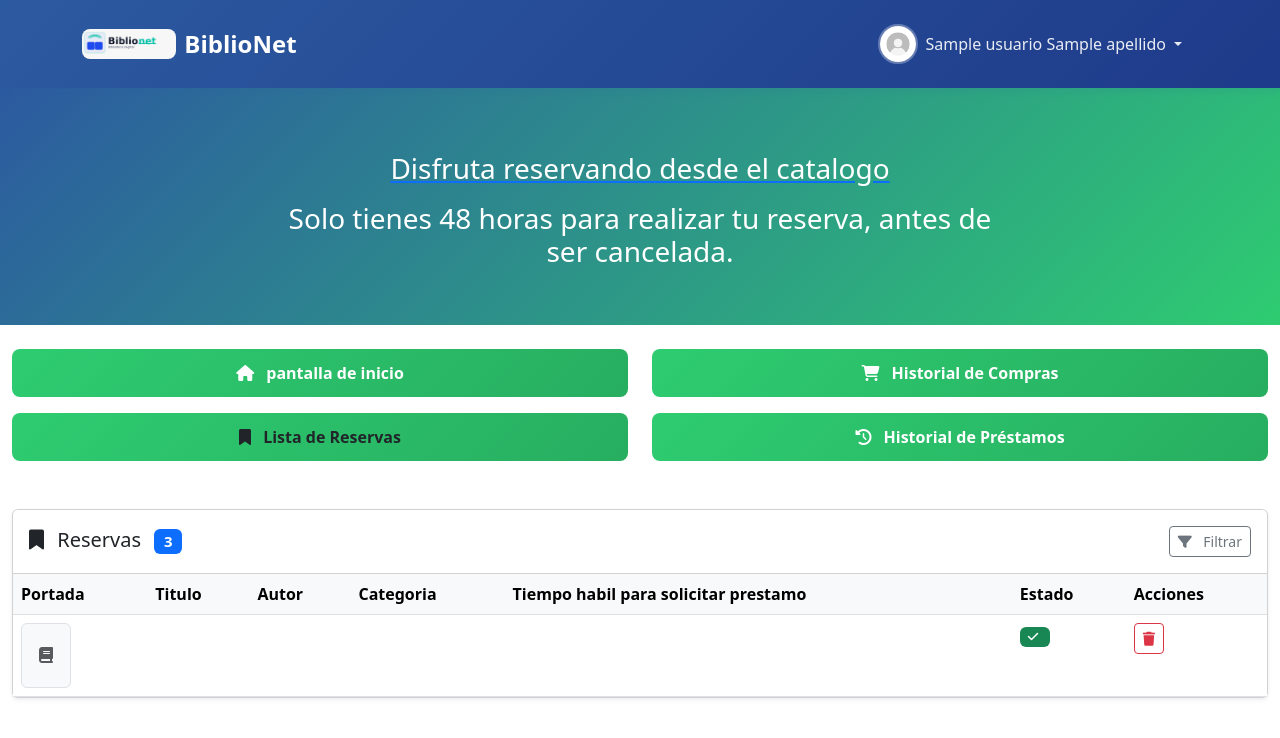
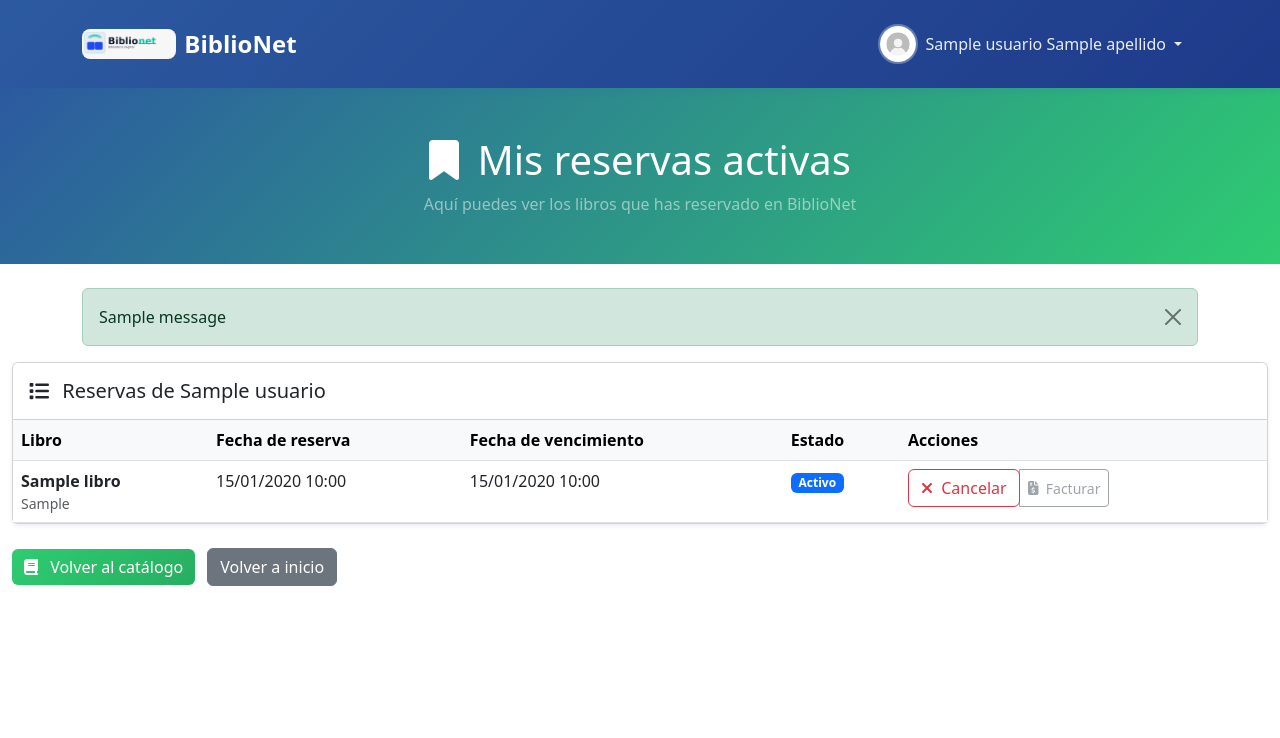
Before and after one commit to CMichell21/Proyecto_BiblioNet, a Django app: template biblio/templates/clientes/lista_reservas_clientes.html in a window 1280 px wide. Shown: the top 738 px of the page. Run offline with Django 5.2, Linux system fonts and the light colour scheme; tables that the repository leaves empty hold one stand-in row (values such as "Sample post"); the template is opened without the code that fills it: values that come from a table or form of the project are taken from there, most other values are stand-ins (such as "Sample title", 1, 10 or a date in 2020); one stand-in notice (Sample message) is shown; lists and menus that the app fills with data are empty.

Commit message:
feat: actualizar templates de clientes, catalogo y reservas, y del administrador el templates de inventario

```diff
--- a/biblio/templates/clientes/lista_reservas_clientes.html
+++ b/biblio/templates/clientes/lista_reservas_clientes.html
@@ -1,21 +1,20 @@
 {% load static %}
 <!DOCTYPE html>
-<html lang="en">
+<html lang="es">
 <head>
     <meta charset="UTF-8">
     <meta name="viewport" content="width=device-width, initial-scale=1.0">
-    <title>Pantalla Inicio Cliente</title>
+    <title>Mis Reservas - BiblioNet</title>
     <link href="https://cdn.jsdelivr.net/npm/bootstrap@5.3.0/dist/css/bootstrap.min.css" rel="stylesheet">
+    <link rel="stylesheet" href="{% static 'css/pantalla_inicio_cliente.css' %}">
+    <link rel="stylesheet" href="{% static 'css/lista_reservas_cliente.css' %}">
     <link rel="stylesheet" href="https://cdnjs.cloudflare.com/ajax/libs/font-awesome/6.4.0/css/all.min.css">
-    <link rel="stylesheet" href="{% static 'css/lista_reservas_cliente.css' %}">
-
 </head>
-
 <body>
     <!-- Navbar -->
     <nav class="navbar navbar-expand-lg navbar-dark navbar-custom">
         <div class="container">
-            <a class="navbar-brand d-flex align-items-center" >
+            <a class="navbar-brand d-flex align-items-center">
                 <img src="{% static 'imagenes/logo.jpg' %}" alt="Logo BiblioNet" class="me-2 brand-logo">
                 <span class="brand-text">BiblioNet</span>
             </a>
@@ -24,7 +23,7 @@
                 <div class="nav-item dropdown">
                     <a class="nav-link dropdown-toggle d-flex align-items-center nav-link-custom" href="#" role="button" data-bs-toggle="dropdown" aria-expanded="false">
                         <img src="{% static 'imagenes/foto_perfil.jpeg' %}" alt="Usuario" class="rounded-circle me-2 user-avatar">
-                        <span class="user-name">{{usuario.nombre}} {{usuario.apellido}}</span>
+                        <span class="user-name">{{ usuario.nombre }} {{ usuario.apellido }}</span>
                     </a>
                     <ul class="dropdown-menu dropdown-menu-end">
                         <li><a class="dropdown-item" href="#"><i class="fas fa-user-edit me-2"></i>Mi Perfil</a></li>
@@ -37,20 +36,19 @@
         </div>
     </nav>
 
+    <!-- Header -->
     <header class="header-cliente text-center">
         <div class="container">
             <div class="row justify-content-center">
                 <div class="col-lg-8">
                     <h1 class="catalog-title">
-                        <a href="{% url 'catalogo' %} ">
-                            <h2 class="text-white fs-3 font-size mt-3" >Disfruta reservando desde el catalogo</h2>
-                        </a>
-                        <a>
-                            <h2 class="text-white fs-3 font-size mt-3" >Solo tienes 48 horas para realizar tu reserva, antes de ser cancelada.</h2>
-                        </a>
+                        <i class="fas fa-bookmark me-2"></i>
+                        Mis reservas activas
                     </h1>
+                    <p class="text-white-50 mb-0">
+                        Aquí puedes ver los libros que has reservado en BiblioNet
+                    </p>
                 </div>
-
             </div>
         </div>
     </header>
@@ -58,145 +56,102 @@
     <main class="main-content">
         <div class="container-fluid py-4">
 
+            <!-- Mensajes -->
+            {% if messages %}
+                <div class="container mb-3">
+                    {% for message in messages %}
+                        <div class="alert alert-{{ message.tags }} alert-dismissible fade show" role="alert">
+                            {{ message }}
+                            <button type="button" class="btn-close" data-bs-dismiss="alert" aria-label="Close"></button>
+                        </div>
+                    {% endfor %}
+                </div>
+            {% endif %}
 
-            <!-- Botones de Historial -->
-            <div class="row history-buttons">
-                <div class="col-md-6 mb-3">
-                    <a href="{% url 'pantalla_inicio_cliente' %}" class="btn btn-custom-1 w-100 btn-history">
-                        <i class="fas fa-home me-2"></i>
-                        pantalla de inicio
-                    </a>
-                </div>
-
-                <div class="col-md-6 mb-3">
-                    <button class="btn btn-custom-1 w-100 btn-history">
-                        <i class="fas fa-shopping-cart me-2"></i>
-                        Historial de Compras
-                    </button>
-                </div>
-                <div class="col-md-6 mb-3">
-                    <button class="btn btn-custom-2 w-100 btn-history active">
-                        <i class="fas fa-bookmark me-2"></i>
-                        Lista de Reservas
-                    </button>
-                </div>
-                <div class="col-md-6 mb-3 mx-auto">
-                    <button class="btn btn-custom-2 w-100 btn-history">
-                        <i class="fas fa-history me-2"></i>
-                        Historial de Préstamos
-                    </button>
-                </div>
-            </div>
-
-            <!-- Préstamos Activos -->
             <div class="card shadow-sm mb-4">
                 <div class="card-header bg-white py-3">
                     <div class="d-flex justify-content-between align-items-center">
                         <h5 class="card-title mb-0">
-                            <i class="fas fa-bookmark me-2"></i>
-                            Reservas
-                            <span class="badge bg-primary ms-2">3</span>
+                            <i class="fas fa-list me-2"></i>
+                            Reservas de {{ usuario.nombre }}
                         </h5>
-                        <div class="btn-group">
-                            <button class="btn btn-outline-secondary btn-sm">
-                                <i class="fas fa-filter me-2"></i>
-                                Filtrar
-                            </button>
                     </div>
                 </div>
-                </div>
+
                 <div class="card-body p-0">
+                    {% if reservas %}
                         <div class="table-responsive">
                             <table class="table table-hover mb-0">
                                 <thead class="table-light">
                                     <tr>
-                                    <th>Portada</th>
-                                    <th>Titulo</th>
-                                    <th>Autor</th>
-                                    <th>Categoria</th>
-                                    <th>Tiempo habil para solicitar prestamo</th>
+                                        <th>Libro</th>
+                                        <th>Fecha de reserva</th>
+                                        <th>Fecha de vencimiento</th>
                                         <th>Estado</th>
                                         <th>Acciones</th>
                                     </tr>
                                 </thead>
                                 <tbody>
+                                    {% for r in reservas %}
                                         <tr>
                                             <td>
-                                        <div class="d-flex align-items-center">
-                                            <div class="book-cover me-3 rounded bg-light d-flex align-items-center justify-content-center">
-                                                <i class="fas fa-book text-muted"></i>
-                                            </div>
-                                            <div>
-                                                <strong></strong>
-                                                <div class="text-muted small"></div>
-                                            </div>
+                                                    <strong>{{ r.libro.titulo }}</strong>
+                                                <div class="text-muted small">
+                                                    {{ r.libro.autor }}
                                                 </div>
                                             </td>
                                             <td>
-                                        <div class="fw-bold"></div>
-                                        <div class="text-muted small"></div>
+                                                {{ r.fecha_reserva|date:"d/m/Y H:i" }}
                                             </td>
                                             <td>
-                                        <div class="fw-bold"></div>
-                                        <div class="text-muted small"></div>
+                                                {{ r.fecha_vencimiento|date:"d/m/Y H:i" }}
                                             </td>
                                             <td>
-                                        <div class="fw-bold"></div>
-                                        <div class="text-muted small"></div>
-                                    </td>
-                                    <td>
-                                        <span class="badge bg-success"></span>
-                                    </td>
-                                    <td>
-                                        <span class="badge bg-success">
-                                            <i class="fas fa-check me-1"></i>
+                                                <span class="badge bg-primary">
+                                                    {{ r.estado|capfirst }}
                                                 </span>
                                             </td>
                                             <td>
-                                        <div class="btn-group btn-group-sm">
-                                            <button class="btn btn-outline-danger" title="Eliminar" data-bs-toggle="modal" data-bs-target="#eliminarReservaModal">
-                                                <i class="fas fa-trash"></i>
+                                                <div class="btn-group btn-group-sm" role="group">
+                                                    <!-- Cancelar (funcional) -->
+                                                    <form method="post" action="{% url 'cancelar_reserva' r.id %}" style="display:inline;">
+                                                        {% csrf_token %}
+                                                        <button type="submit" class="btn btn-outline-danger">
+                                                            <i class="fas fa-times me-1"></i> Cancelar
+                                                        </button>
+                                                    </form>
+                                                    <!-- Facturar (solo visual por ahora) -->
+                                                    <button type="button" class="btn btn-outline-secondary" disabled>
+                                                        <i class="fas fa-file-invoice-dollar me-1"></i> Facturar
                                                     </button>
                                                 </div>
                                             </td>
                                         </tr>
-
+                                    {% endfor %}
                                 </tbody>
                             </table>
                         </div>
+                    {% else %}
+                        <div class="p-4 text-center text-muted">
+                            Aún no tienes reservas activas.
+                        </div>
+                    {% endif %}
                 </div>
             </div>
+
+            <div class="mt-3">
+                <a href="{% url 'catalogo' %}" class="btn btn-custom-1">
+                    <i class="fas fa-book me-2"></i> Volver al catálogo
+                </a>
+                <a href="{% url 'pantalla_inicio_cliente' %}" class="btn btn-secondary ms-2">
+                    Volver a inicio
+                </a>
+            </div>
+
         </div>
     </main>
 
-    <!-- Modal para eliminar libro -->
-    <div class="modal fade" id="eliminarReservaModal" tabindex="-1" aria-labelledby="eliminarReservaModalLabel" aria-hidden="true">
-        <div class="modal-dialog modal-lg">
-            <div class="modal-content">
-                <div class="modal-header">
-                    <h5 class="modal-title" id="eliminarReservaModalLabel">Eliminar Reserva</h5>
-                    <button type="button" class="btn-close" data-bs-dismiss="modal" aria-label="Close"></button>
-                </div>
-                <div class="modal-body">
-                    <form id="formEliminarReserva">
-                        <div class="row">
-
-                            <div class="col-md-6 mb-3">
-                                <label for="edit_autor" class="form-label">Estas seguro que deseas eliminar esta reserva</label>
-                            </div>
-
-                        </div>
-                    </form>
-                </div>
-                <div class="modal-footer">
-                    <button type="button" class="btn btn-secondary" data-bs-dismiss="modal">Cancelar</button>
-                    <button type="submit" form="formEliminarReserva" class="btn btn-primary">Eliminar</button>
-                </div>
-            </div>
-        </div>
-    </div>
-
-
     <script src="https://cdn.jsdelivr.net/npm/bootstrap@5.3.0/dist/js/bootstrap.bundle.min.js"></script>
+    <script src="https://cdnjs.cloudflare.com/ajax/libs/font-awesome/6.4.0/js/all.min.js"></script>
 </body>
 </html>
```
Also changed, not shown: biblio/templates/clientes/pantalla_inicio_cliente.html (+88 -80 lines), biblio/templates/publico/acerca_de.html (+32 -15 lines), biblio/templates/publico/catalogo.html (+36 -21 lines), biblio/templates/publico/pagina_inicio.html (+27 -3 lines), seguridad/templates/seguridad/inventario.html (+20 -19 lines). Lines whose indentation alone changed are shown as unchanged.
